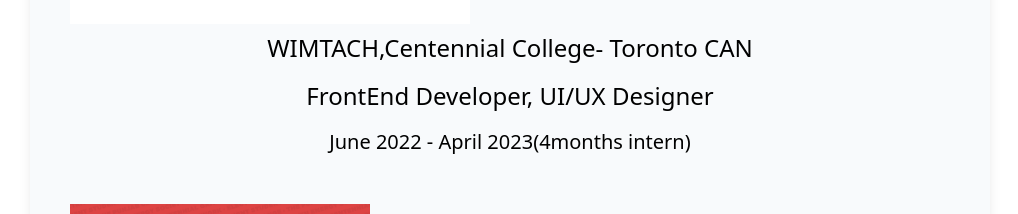
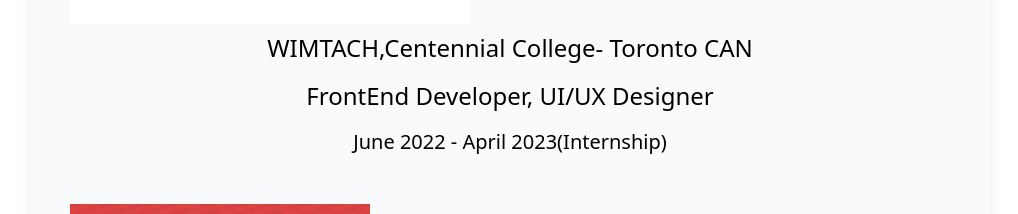
Before and after one commit to Mandeep180/Portfolio, a Next.js app: page / in a window 1280 px wide. Shown: the part 2120-2334 px from the top of the page, without its empty margins (130-1148 px from the left). Built offline with nearby package versions, Linux system fonts and the light colour scheme.

Commit message:
changed experience section

```diff
--- a/pages/index.js
+++ b/pages/index.js
@@ -80,7 +80,7 @@
                 {/* <h2 className="text-lg font-medium pt-8 pb-2">Centennial College- Toronto CAN</h2> */}
                 <h2 className="text-2xl py-2 md:text-2xl  dark:text-white">WIMTACH,Centennial College- Toronto CAN</h2>
                 <h2 className="text-xl py-2 md:text-2xl  dark:text-white">FrontEnd Developer, UI/UX Designer</h2>
-                <h2 className="text-xl py-2 md:text-xl  dark:text-white">June 2022 - April 2023(4months intern)</h2>
+                <h2 className="text-xl py-2 md:text-xl  dark:text-white">June 2022 - April 2023(Internship)</h2>
                 <Image src={vLogo} width={300} height={200} className="mt-10" />
                 <h2 className="text-2xl py-2 md:text-2xl  dark:text-white">CCSAI,Centennial College- Toronto CAN</h2>
                 <h2 className="text-xl py-2 md:text-2xl  dark:text-white">E-mentor,Organized events for International students to help them.</h2>
```
